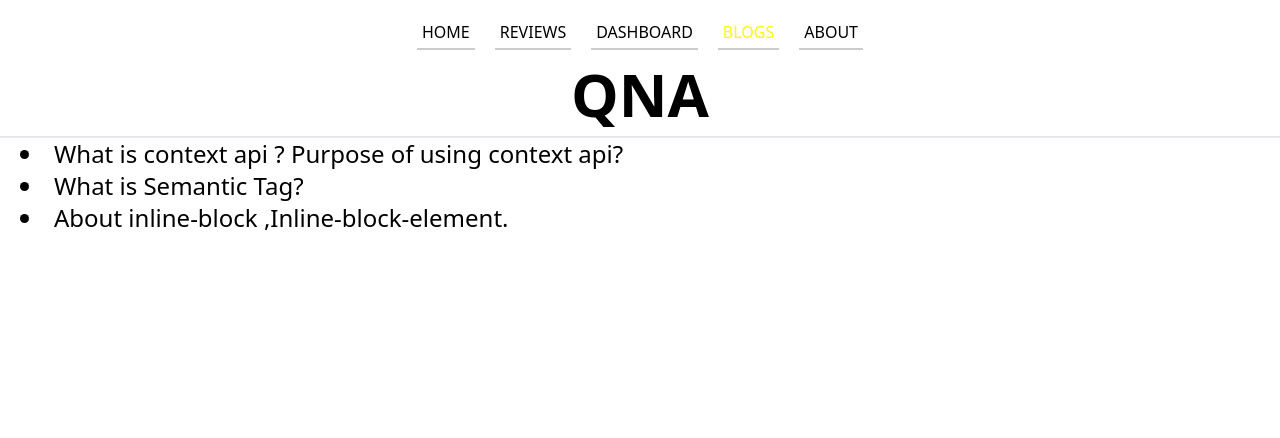
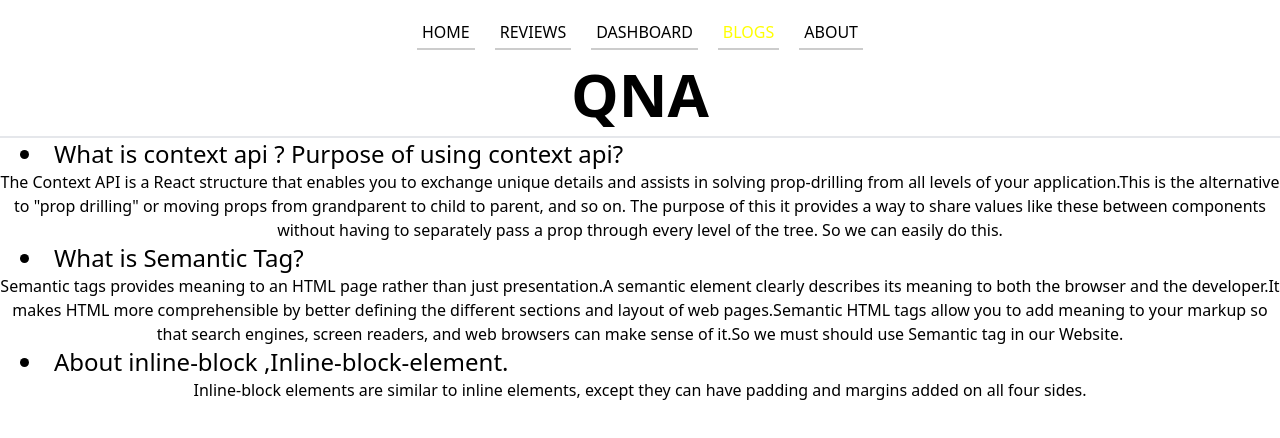
Before and after one commit to Fahimmuntasir1/Book-Reviewer-web-app, a React (Create React App) app: page /blogs in a window 1280 px wide. Shown: the top 438 px of the page. Built offline with nearby package versions, Linux system fonts and the light colour scheme.

Commit message:
qna sec added

```diff
--- a/src/Components/Blogs/Blogs.js
+++ b/src/Components/Blogs/Blogs.js
@@ -8,10 +8,25 @@ const Blogs = () => {
         <li className="text-2xl text-left ml-5">
           What is context api ? Purpose of using context api?
         </li>
+        <p>
+          The Context API is a React structure that enables you to exchange
+          unique details and assists in solving prop-drilling from all levels of
+          your application.This is the alternative to "prop drilling" or moving
+          props from grandparent to child to parent, and so on. The purpose of
+          this it provides a way to share values like these between components
+          without having to separately pass a prop through every level of the
+          tree. So we can easily do this.
+        </p>
         <li className="text-2xl text-left ml-5">What is Semantic Tag?</li>
+        <p>
+          {" "}
+          Semantic tags provides meaning to an HTML page rather than just
+          presentation.A semantic element clearly describes its meaning to both the browser and the developer.It makes HTML more comprehensible by better defining the different sections and layout of web pages.Semantic HTML tags allow you to add meaning to your markup so that search engines, screen readers, and web browsers can make sense of it.So we must should use Semantic tag in our Website.
+        </p>
         <li className="text-2xl text-left ml-5">
           About inline-block ,Inline-block-element.
         </li>
+        <p>Inline-block elements are similar to inline elements, except they can have padding and margins added on all four sides.</p>
       </div>
     </div>
   );
```
